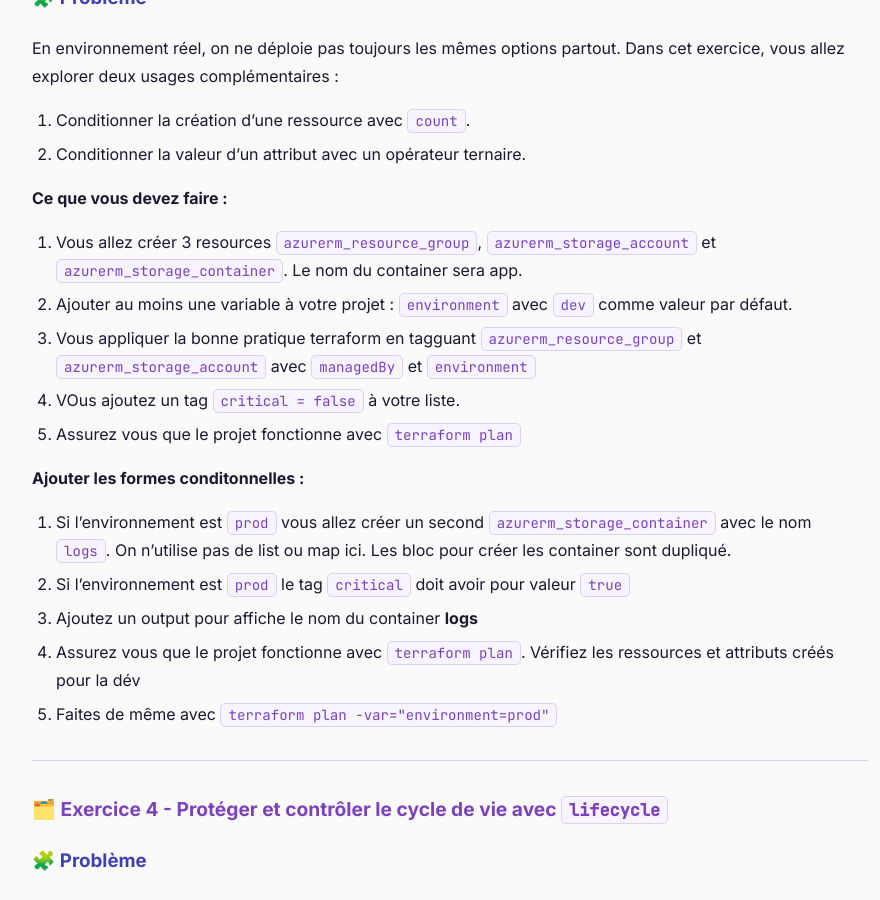
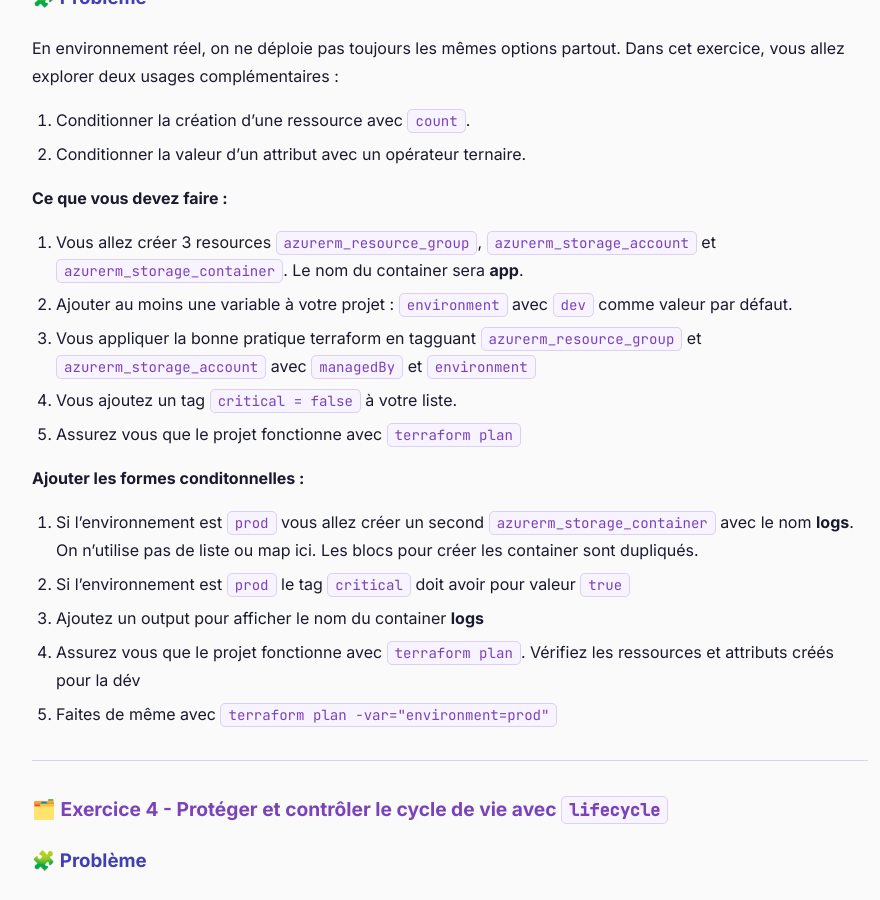
Before and after one commit to jviallon63/Hesias-TF5, a Jekyll site: the page built from tp/7-bonus.md, in a window 1280 px wide and 900 px high, scrolled down 2833 px. Shown: the whole window, without its empty margins (190-1070 px from the left). Built offline with Jekyll 4.4.1, drawn with Linux system fonts in a browser that asks for light colours; some of the changed text lies outside the part shown.

Commit message:
Review TP5

```diff
--- a/tp/7-bonus.md
+++ b/tp/7-bonus.md
@@ -161,17 +161,17 @@ En environnement réel, on ne déploie pas toujours les mêmes options partout.
 
 **Ce que vous devez faire :**
 
-1. Vous allez créer 3 resources `azurerm_resource_group`, `azurerm_storage_account` et `azurerm_storage_container`. Le nom du container sera app.
+1. Vous allez créer 3 resources `azurerm_resource_group`, `azurerm_storage_account` et `azurerm_storage_container`. Le nom du container sera **app**.
 2. Ajouter au moins une variable à votre projet : `environment` avec `dev` comme valeur par défaut.
 3. Vous appliquer la bonne pratique terraform en tagguant `azurerm_resource_group` et `azurerm_storage_account` avec `managedBy` et `environment`
-4. VOus ajoutez un tag `critical = false` à votre liste.
+4. Vous ajoutez un tag `critical = false` à votre liste.
 5. Assurez vous que le projet fonctionne avec `terraform plan`
 
 **Ajouter les formes conditonnelles :**
 
-1. Si l'environnement est `prod` vous allez créer un second `azurerm_storage_container` avec le nom `logs`. On n'utilise pas de list ou map ici. Les bloc pour créer les container sont dupliqué.
+1. Si l'environnement est `prod` vous allez créer un second `azurerm_storage_container` avec le nom **logs**. On n'utilise pas de liste ou map ici. Les blocs pour créer les container sont dupliqués.
 2. Si l'environnement est `prod` le tag `critical` doit avoir pour valeur `true`
-3. Ajoutez un output pour affiche le nom du container **logs**
+3. Ajoutez un output pour afficher le nom du container **logs**
 4. Assurez vous que le projet fonctionne avec `terraform plan`. Vérifiez les ressources et attributs créés pour la dév
 5. Faites de même avec `terraform plan -var="environment=prod"`
 
```
Also changed, not shown: other parts of tp/7-bonus.md (+1 -1 lines).
